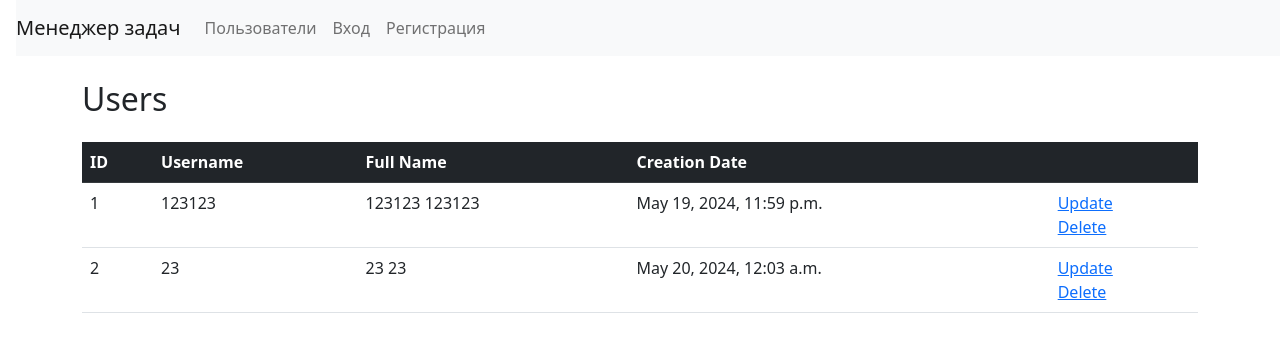
After one commit to Gadjijka/python-project-52, a Django app: page /users/ in a window 1280 px wide. The commit adds this page. Shown: the top 352 px of the page. Run offline with Django 5.2, Linux system fonts and the light colour scheme; data comes from the database, SQL or seed files in the repository; both versions use the stored data as it was after the commit.

Commit message:
the third step

```diff
--- a/task_manager/settings.py
+++ b/task_manager/settings.py
@@ -42,6 +42,8 @@ INSTALLED_APPS = [
     "django.contrib.sessions",
     "django.contrib.messages",
     "django.contrib.staticfiles",
+    "task_manager",
+    "task_manager.users",
 ]
 
 MIDDLEWARE = [
--- a/task_manager/templates/base.html
+++ b/task_manager/templates/base.html
@@ -1,6 +1,5 @@
 <!DOCTYPE html>
 
-{% load i18n %}
 <html lang="ru">
   <head>
     <meta name="viewport" content="width=device-width, initial-scale=1, shrink-to-fit=no">
@@ -20,6 +19,14 @@
             <a class="nav-link" href="/users/">Пользователи</a>
           </li>
         </ul>
+        {% if user.is_authenticated %}
+        <ul>
+            <li><a href="{% url 'statuses' %}" class="nav-link px-2 text-white">Statuses</a></li>
+            <li><a href="{% url 'labels' %}" class="nav-link px-2 text-white">trans Labels</a></li>
+            <li><a href="{% url 'tasks' %}" class="nav-link px-2 text-white">Tasks</a></li>
+            <li><a href="{% url 'logout' %}">Logout</a></li>
+        </ul>
+        {% else %}
         <ul class="navbar-nav">
           <li class="nav-item">
             <a class="nav-link" href="/login/">Вход</a>
@@ -28,6 +35,7 @@
             <a class="nav-link" href="/users/create/">Регистрация</a>
           </li>
         </ul>
+        {% endif %}
       </div>
     </nav>
     {% block main %}
--- /dev/null
+++ b/task_manager/templates/users/delete.html
@@ -0,0 +1,6 @@
+{% extends 'base.html' %}
+    <p>{% trans "Are you sure you want to delete" %} {{ object }}?</p>
+        <form method="post">
+            <input type="submit" value="Delete">
+        </form>
+{% endblock main %}
--- /dev/null
+++ b/task_manager/templates/users/index.html
@@ -0,0 +1,35 @@
+{% extends "base.html" %}
+
+{% block main %}
+
+<div class="container mt-4">
+<h2 class="mb-4">Users</h2>
+<table class="table">
+    <thead class="table-dark">
+    <tr>
+        <th>ID</th>
+        <th>Username</th>
+        <th>Full Name</th>
+        <th>Creation Date</th>
+        <th></th>
+    </tr>
+    </thead>
+    <tbody>
+        {% for user in users %}
+        <tr>
+            <td>{{ user.id }}</td>
+            <td>{{ user.username }}</td>
+            <td>{{ user.first_name }} {{ user.last_name }}</td>
+            <td>{{ user.timestamp }}</td>
+            <td>
+                <a href="{% url 'user_update' pk=user.id %}">Update</a>
+                <br>
+                <a href="{% url 'user_delete' pk=user.id %}">Delete</a>
+            </td>
+        </tr>
+    {% endfor %}
+    </tbody>
+</table>
+</div>
+
+{% endblock %}
--- a/task_manager/urls.py
+++ b/task_manager/urls.py
@@ -15,10 +15,13 @@ Including another URLconf
     2. Add a URL to urlpatterns:  path('blog/', include('blog.urls'))
 """
 from django.contrib import admin
-from django.urls import path
-from task_manager.views import IndexView
+from django.urls import path, include
+from task_manager.views import Index, UserLogin, UserLogout
 
 urlpatterns = [
     path("admin/", admin.site.urls),
-    path("",IndexView.as_view(), name='home')
+    path("", Index.as_view(), name='home'),
+    path("login/", UserLogin.as_view(), name='login'),
+    path("logout/", UserLogout.as_view(), name='logout'),
+    path("users/", include('task_manager.users.urls')),
 ]
--- /dev/null
+++ b/task_manager/users/models.py
@@ -0,0 +1,12 @@
+from django.db import models
+
+class User(models.Model):
+    first_name = models.CharField(max_length=200)
+    last_name = models.CharField(max_length=200)
+    username = models.CharField(max_length=200)
+    password1 = models.CharField(max_length=30)
+    password2 = models.CharField(max_length=30)
+    timestamp = models.DateTimeField(auto_now_add=True)
+
+    def __str__(self):
+        return self.name
--- /dev/null
+++ b/task_manager/users/urls.py
@@ -0,0 +1,9 @@
+from django.urls import path
+from task_manager.users.views import UsersListView, UserCreateView, UserUpdateView, UserDeleteView
+
+urlpatterns = [
+    path('', UsersListView.as_view(), name='users'),
+    path('create/', UserCreateView.as_view(), name='user_create'),
+    path('<int:pk>/update', UserUpdateView.as_view(), name='user_update'),
+    path('<int:pk>/delete', UserDeleteView.as_view(), name='user_delete'),
+]
--- /dev/null
+++ b/task_manager/users/views.py
@@ -0,0 +1,53 @@
+from django.shortcuts import redirect, render
+from django.views import View
+from task_manager.users.models import User
+from .forms import UserForm
+
+class UsersListView(View):
+
+    def get(self, request, *args, **kwargs):
+        users = User.objects.all()
+        return render(request, 'users/index.html', context={'users': users})
+
+class UserCreateView(View):
+
+    def get(self, request, *args, **kwargs):
+        form = UserForm()
+        return render(request, 'users/create.html', {'form': form} )
+
+    def post(self, request, *args, **kwargs):
+        form = UserForm(request.POST)
+        if form.is_valid():
+            form.save()
+            return redirect('home')
+        return render(request, 'users/create.html', {'form': form})
+
+class UserUpdateView(View):
+    def get(self, request, *args, **kwargs):
+        user_id = kwargs.get('id')
+        user = User.objects.get(id=user_id)
+        form = UserForm(instance=user)
+        return render(request, 'users/update.html', {'form': form, 'user_id': user_id})
+
+    def post(self, request, *args, **kwargs):
+        user_id = kwargs.get('id')
+        user = User.objects.get(id=user_id)
+        form = UserForm(request.POST, instance=user)
+        if form.is_valid():
+            form.save()
+            return redirect('home')
+        return render(request, 'users/update.html', {'form': form, 'user_id': user_id})
+
+class UserDeleteView(View):
+    def get(self, request, *args, **kwargs):
+        user_id = kwargs.get('id')
+        user = User.objects.get(id=user_id)
+        form = UserForm(instance=user)
+        return render(request, 'users/delete.html')
+
+    def post(self, request, *args, **kwargs):
+        user_id = kwargs.get('id')
+        user = User.objects.get(id=user_id)
+        if user:
+            user.delete()
+        return redirect('home')
```
Also changed, not shown: task_manager/templates/form.html (added, +18 -0 lines), task_manager/templates/users/create.html (added, +10 -0 lines), task_manager/users/forms.py (added, +13 -0 lines), task_manager/views.py (+15 -3 lines), db.sqlite3, task_manager/users/migrations/0001_initial.py (added), task_manager/users/migrations/__init__.py (added).
